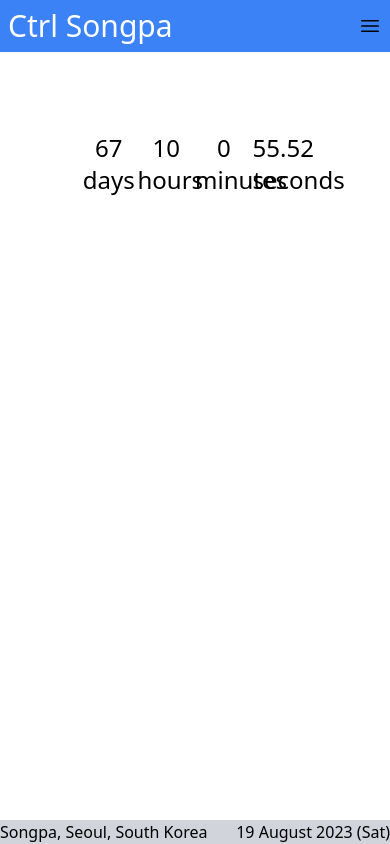
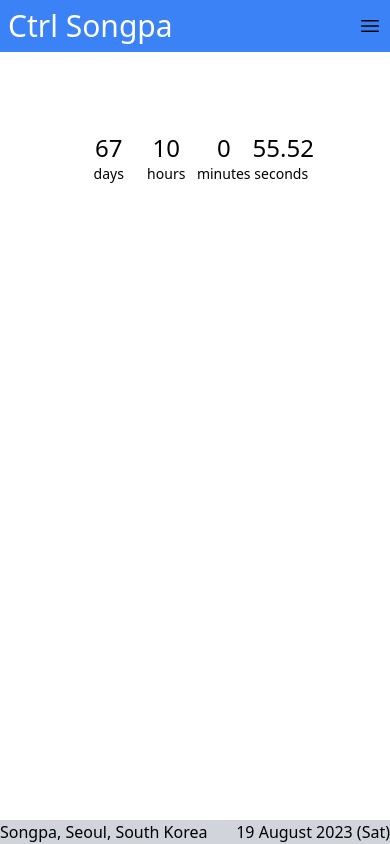
Before and after one commit to siner308/ctrl-songpa, a Next.js app: page /en in a window 390 px wide. Built offline with nearby package versions, Linux system fonts and the light colour scheme.

Commit message:
타이머 폰트 반응형으로 수정

```diff
--- a/src/components/Timer.tsx
+++ b/src/components/Timer.tsx
@@ -24,10 +24,10 @@ export default function Timer() {
         <div>{hour}</div>
         <div>{minute}</div>
         <div>{second}.{microsecond}</div>
-        <div>{i18n.unit.day}</div>
-        <div>{i18n.unit.hour}</div>
-        <div>{i18n.unit.minute}</div>
-        <div>{i18n.unit.second}</div>
+        <div className={'mobile:text-sm'}>{i18n.unit.day}</div>
+        <div className={'mobile:text-sm'}>{i18n.unit.hour}</div>
+        <div className={'mobile:text-sm'}>{i18n.unit.minute}</div>
+        <div className={'mobile:text-sm'}>{i18n.unit.second}</div>
       </div>
     </div>
   );
```
